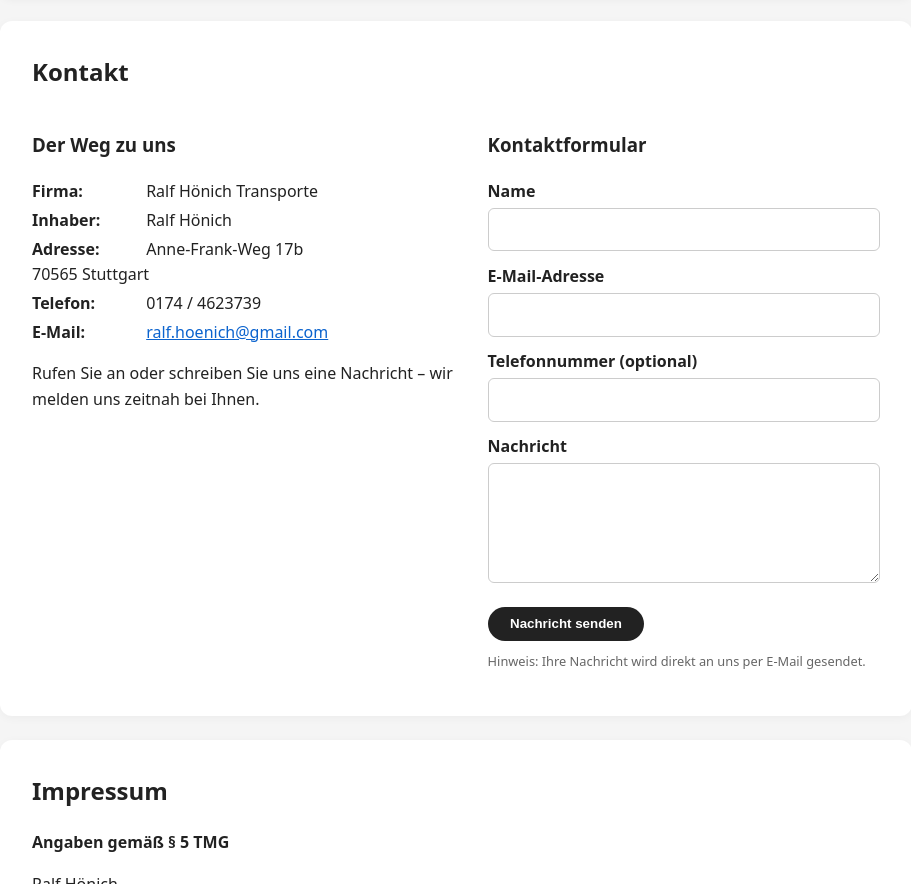
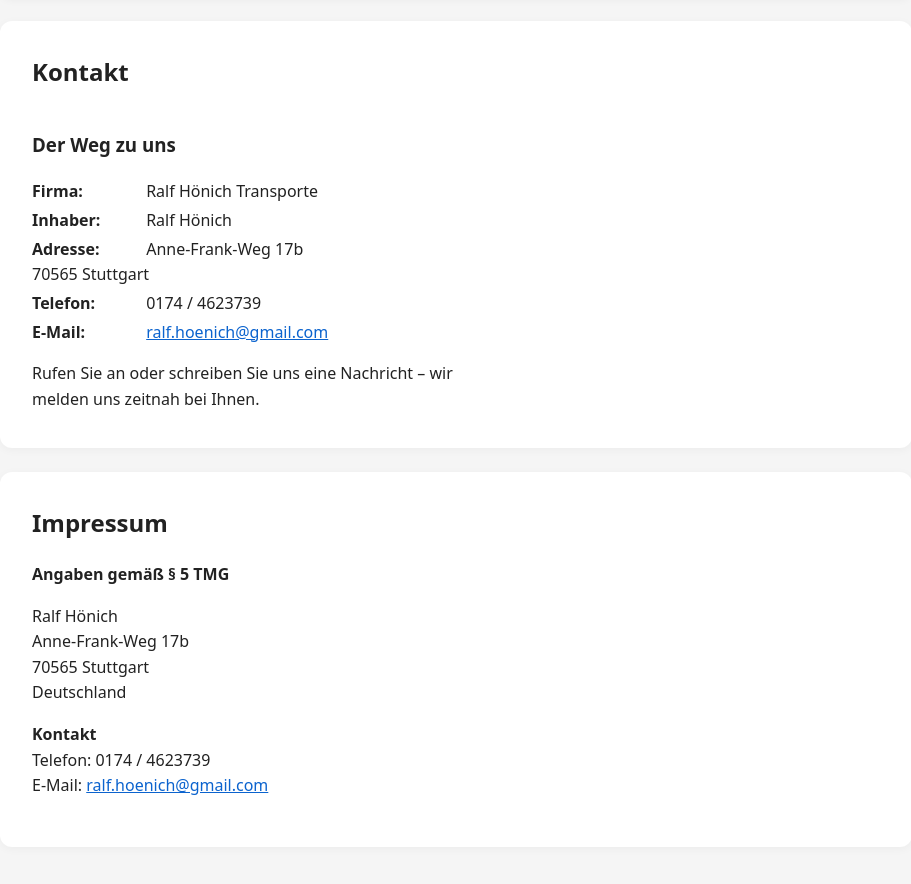
Before and after one commit to raffaelkoenig1-dot/Transport, a plain HTML site: page index.html in a window 1280 px wide. Shown: the part 450-1334 px from the top of the page, without its empty margins (184-1095 px from the left). Drawn offline with Linux system fonts and the light colour scheme.

Commit message:
Update index.html

```diff
--- a/index.html
+++ b/index.html
@@ -165,28 +165,7 @@
                 <p><strong>E-Mail:</strong> <a href="mailto:ralf.hoenich@gmail.com">ralf.hoenich@gmail.com</a></p>
                 <p style="margin-top: 1rem;">Rufen Sie an oder schreiben Sie uns eine Nachricht – wir melden uns zeitnah bei Ihnen.</p>
             </div>
-            <div>
-                <h3>Kontaktformular</h3>
-                <form action="send_mail.php" method="post">
-                    <label for="name">Name</label>
-                    <input id="name" name="name" type="text" required>
 
-                    <label for="email">E-Mail-Adresse</label>
-                    <input id="email" name="email" type="email" required>
-
-                    <label for="phone">Telefonnummer (optional)</label>
-                    <input id="phone" name="phone" type="tel">
-
-                    <label for="message">Nachricht</label>
-                    <textarea id="message" name="message" required></textarea>
-
-                    <button type="submit">Nachricht senden</button>
-                </form>
-                <p style="font-size: 0.8rem; color:#666; margin-top:0.6rem;">
-                    Hinweis: Ihre Nachricht wird direkt an uns per E-Mail gesendet.
-                </p>
-
-            </div>
         </div>
     </section>
 
```
